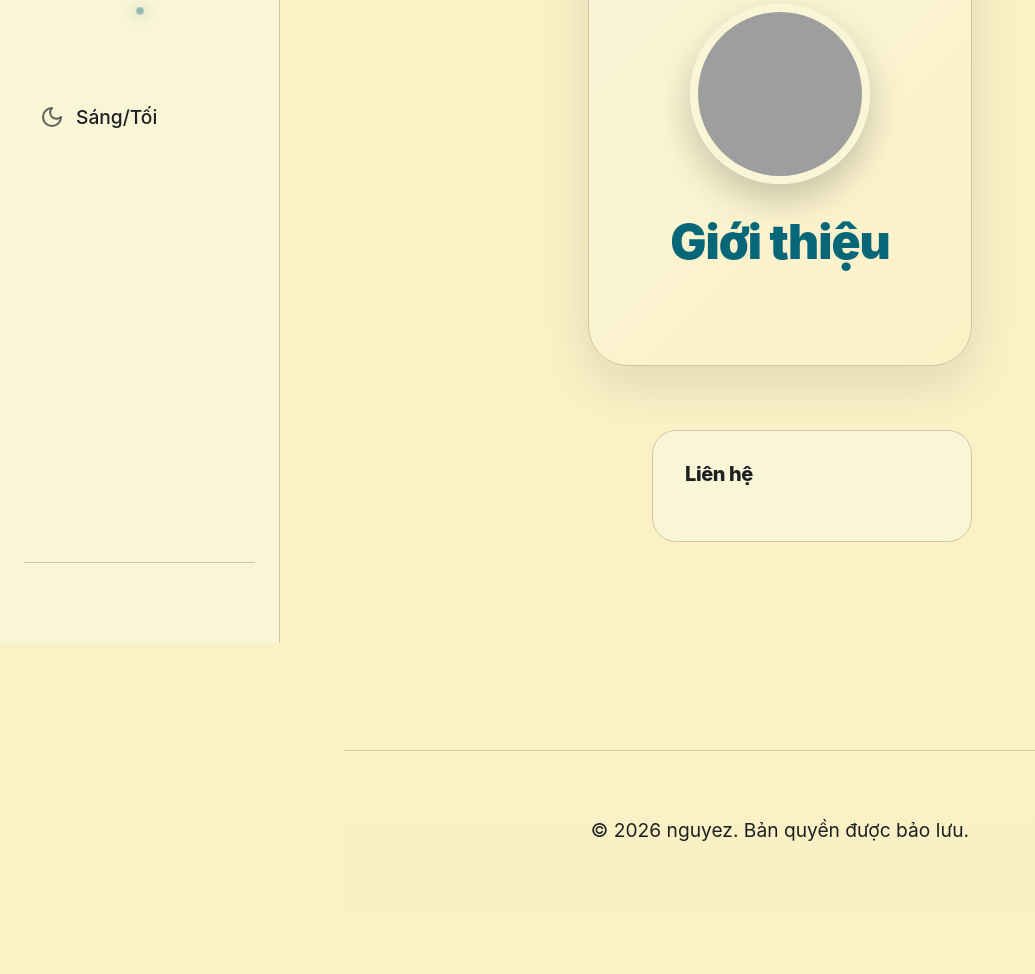
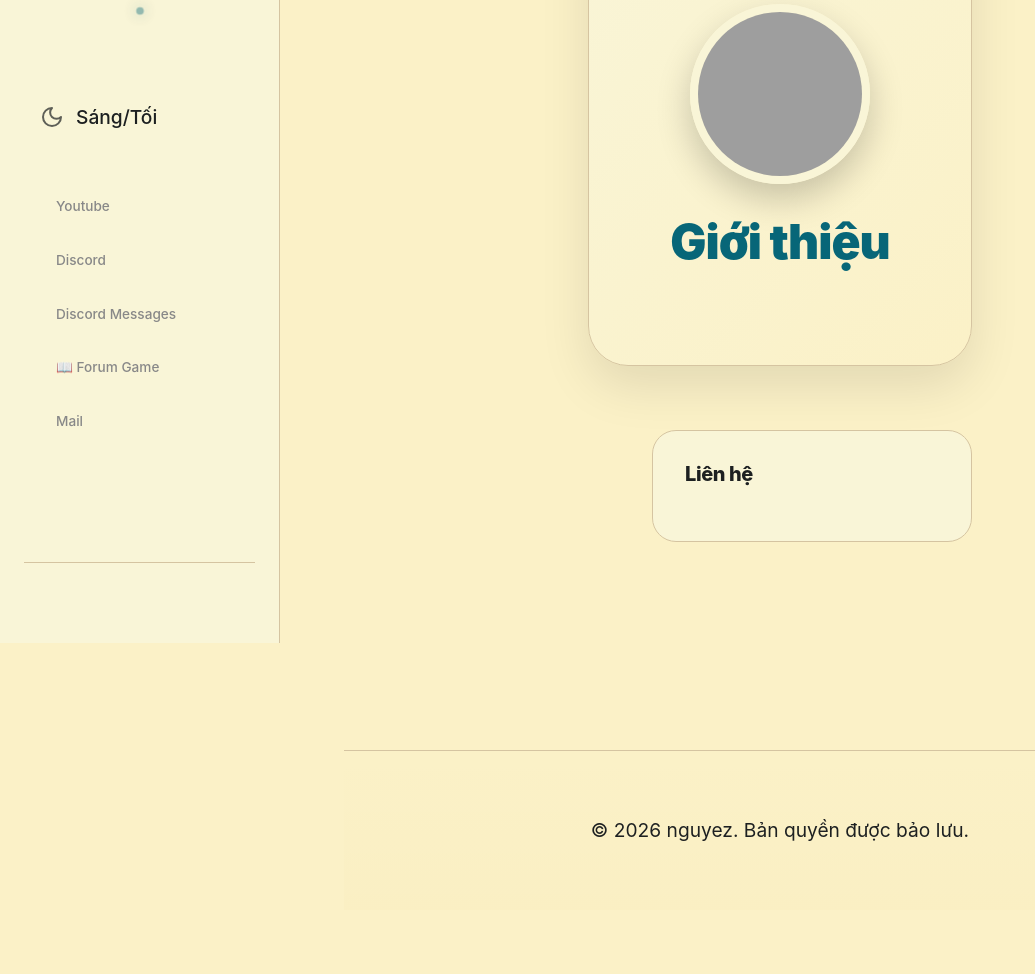
Before and after one commit to ncnzit/viethoa, a Python web app: template themes/AliBaba/templates/about.html in a window 1280 px wide. Shown: the part 157-1131 px from the top of the page, without its empty margins (0-1035 px from the left). Run offline with Jinja, Linux system fonts and the light colour scheme; the template is opened without the code that fills it, so the values that code supplies are empty; grey boxes are pictures that could not be loaded.

Commit message:
Fix: Add extra links to sidebar and minor UI fixes

```diff
--- a/themes/AliBaba/templates/base.html
+++ b/themes/AliBaba/templates/base.html
@@ -71,10 +71,19 @@
                         <a href="#" id="theme-toggle-btn">
                             <svg id="theme-icon-sun" class="icon" style="display: none;"><use href="/theme/images/icons.svg#sun"></use></svg>
                             <svg id="theme-icon-moon" class="icon"><use href="/theme/images/icons.svg#moon"></use></svg>
-                            <span class="theme-text">{{ _('Sáng/Tối') }}</span>
+                            <span class="theme-text">Sáng/Tối</span>
                         </a>
                     </li>
                 </ul>
+                <div class="sidebar-extra-nav" style="margin-top: 2rem; border-top: 1px solid var(--border-color); padding-top: 1rem;">
+                    <ul style="font-size: 0.85rem; padding-left: 1rem; color: #888; list-style: none;">
+                        <li style="margin-bottom: 0.5rem;"><a href="https://youtube.com/ncn1992vn" style="color: inherit;">Youtube</a></li>
+                        <li style="margin-bottom: 0.5rem;"><a href="https://discord.gg/v8BTMfGmMp" style="color: inherit;">Discord</a></li>
+                        <li style="margin-bottom: 0.5rem;"><a href="https://discord.com/invite/qtPaVRehHv" style="color: inherit;">Discord Messages</a></li>
+                        <li style="margin-bottom: 0.5rem;"><a href="https://voz.vn/t/523389" style="color: inherit;">📖 Forum Game</a></li>
+                        <li style="margin-bottom: 0.5rem;"><a href="mailto:ncn1992vn@gmail.com" style="color: inherit;">Mail</a></li>
+                    </ul>
+                </div>
             </nav>
 
             <div class="sidebar-footer">
```
